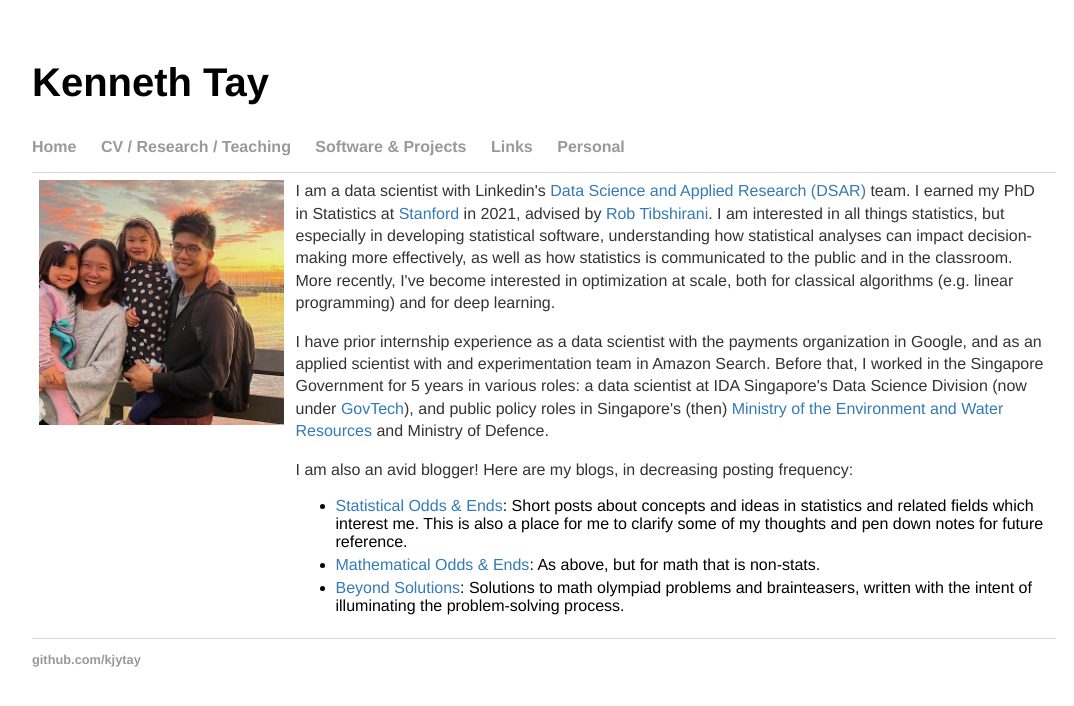
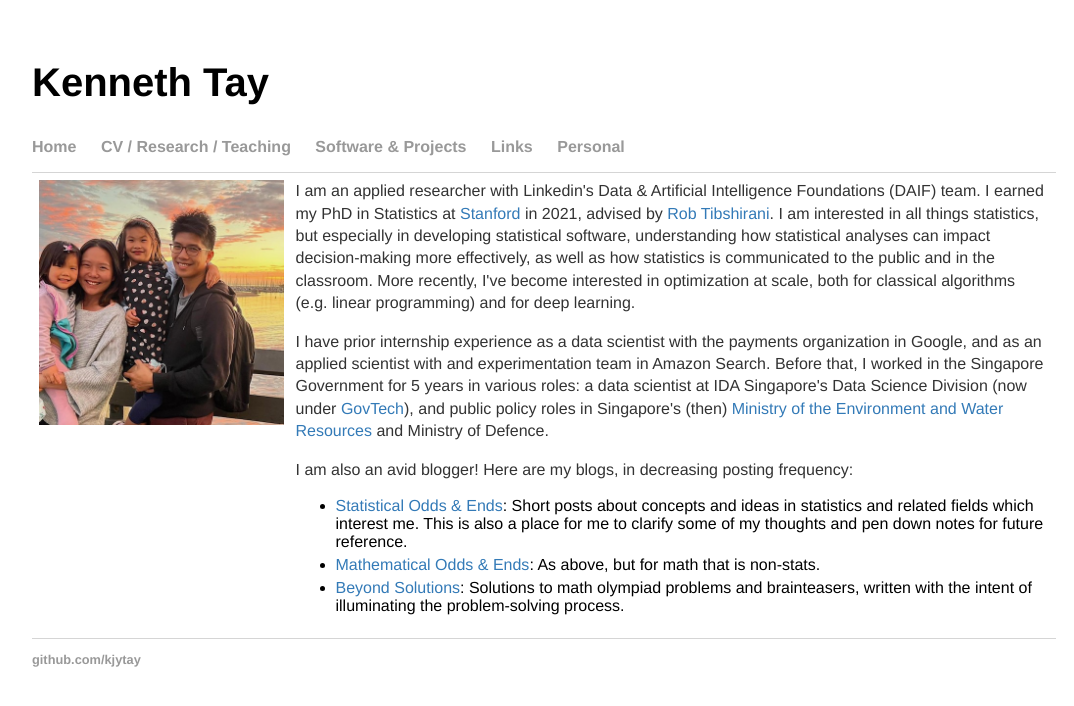
Before and after one commit to kjytay/kjytay.github.io, a Jekyll site: the page built from index.html, in a window 1280 px wide. Shown: the top 706 px of the page, without its empty margins (96-1170 px from the left). Built offline with Jekyll 4.4.1, drawn with Linux system fonts in a browser that asks for light colours.

```diff
--- a/cv/index.html
+++ b/cv/index.html
@@ -5,7 +5,7 @@ title: Kenneth Tay
 
 <div class="blurb">
   <h2>CV & Resume</h2>
-  <p>Latest <a href="CV 2023-03-31.pdf">Curriculum Vitae</a> & <a href="Resume 2023-03-31.pdf">Resume</a> (updated Mar 2023).</p>
+  <p>Latest <a href="CV 2023-08-21.pdf">Curriculum Vitae</a> & <a href="Resume 2023-08-21.pdf">Resume</a> (updated Aug 2023).</p>
   <h2>Research</h2>
   <h3>Publications</h3>
   <ol>
--- a/index.html
+++ b/index.html
@@ -12,7 +12,7 @@ title: Kenneth Tay
     </td>
     <td>
       <div id="blurb">
-	      <p>I am a data scientist with Linkedin's <a href="https://engineering.linkedin.com/teams/data/data-science/applied-research-productivity">Data Science and Applied Research (DSAR)</a> team. I earned my PhD in Statistics at <a href="https://statistics.stanford.edu/">Stanford</a> in 2021, advised by <a href="https://statweb.stanford.edu/~tibs/">Rob Tibshirani</a>. I am interested in all things statistics, but especially in developing statistical software, understanding how statistical analyses can impact decision-making more effectively, as well as how statistics is communicated to the public and in the classroom. More recently, I've become interested in optimization at scale, both for classical algorithms (e.g. linear programming) and for deep learning.</p>
+	      <p>I am an applied researcher with Linkedin's Data & Artificial Intelligence Foundations (DAIF) team. I earned my PhD in Statistics at <a href="https://statistics.stanford.edu/">Stanford</a> in 2021, advised by <a href="https://statweb.stanford.edu/~tibs/">Rob Tibshirani</a>. I am interested in all things statistics, but especially in developing statistical software, understanding how statistical analyses can impact decision-making more effectively, as well as how statistics is communicated to the public and in the classroom. More recently, I've become interested in optimization at scale, both for classical algorithms (e.g. linear programming) and for deep learning.</p>
 
 	      <p>I have prior internship experience as a data scientist with the payments organization in Google, and as an applied scientist with and experimentation team in Amazon Search. Before that, I worked in the Singapore Government for 5 years in various roles: a data scientist at IDA Singapore's Data Science Division (now under <a href="https://www.tech.gov.sg/">GovTech</a>), and public policy roles in Singapore's (then) <a href="http://www.mse.gov.sg/">Ministry of the Environment and Water Resources</a> and Ministry of Defence.</p>
 
```
Also changed, not shown: 2 other files.
